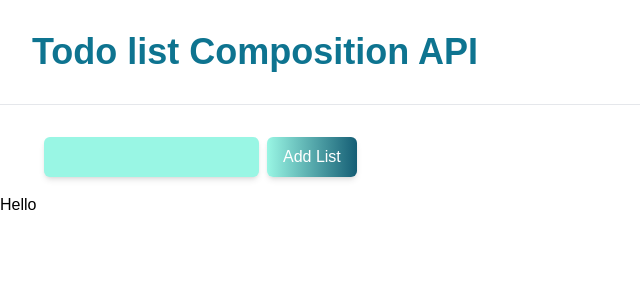
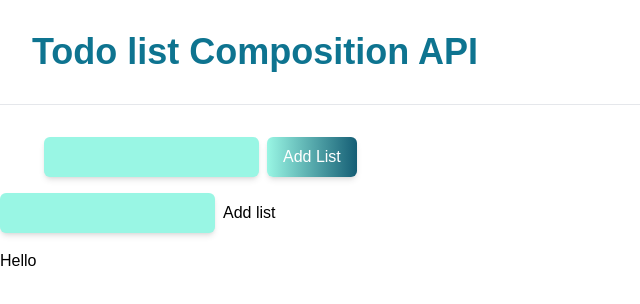
Before and after one commit to Slipmaks/tasks-list, a Vue app: page / in a window 1280 px wide. Shown: the top 304 px of the page, without its empty margins (0-640 px from the left). Built offline with nearby package versions, Linux system fonts and the light colour scheme.

Commit message:
updated component

```diff
--- a/src/App.vue
+++ b/src/App.vue
@@ -7,13 +7,23 @@
   <div>
     <List />
   </div>
+  <input
+    class="bg-teal-200 mb-4 mr-2 shadow-md rounded-md outline-teal-800 outline-1 py-2 pl-2"
+    v-model="listTitle"
+  /><button @click="addListToArray">Add list</button>
   <user-task-list></user-task-list>
 </template>
 
 <script setup>
+import { ref } from "vue";
 import List from "./components/List.vue";
-import { ref } from "vue";
-const msg = ref("Todo list Composition API");
+const msg = "Todo list Composition API";
+
+const listTitle = ref("");
+const listArray = ref([]);
+
+const addListToArray = () => {
+  const list = {};
+  listArray.push();
+};
 </script>
-
-<style></style>
```
